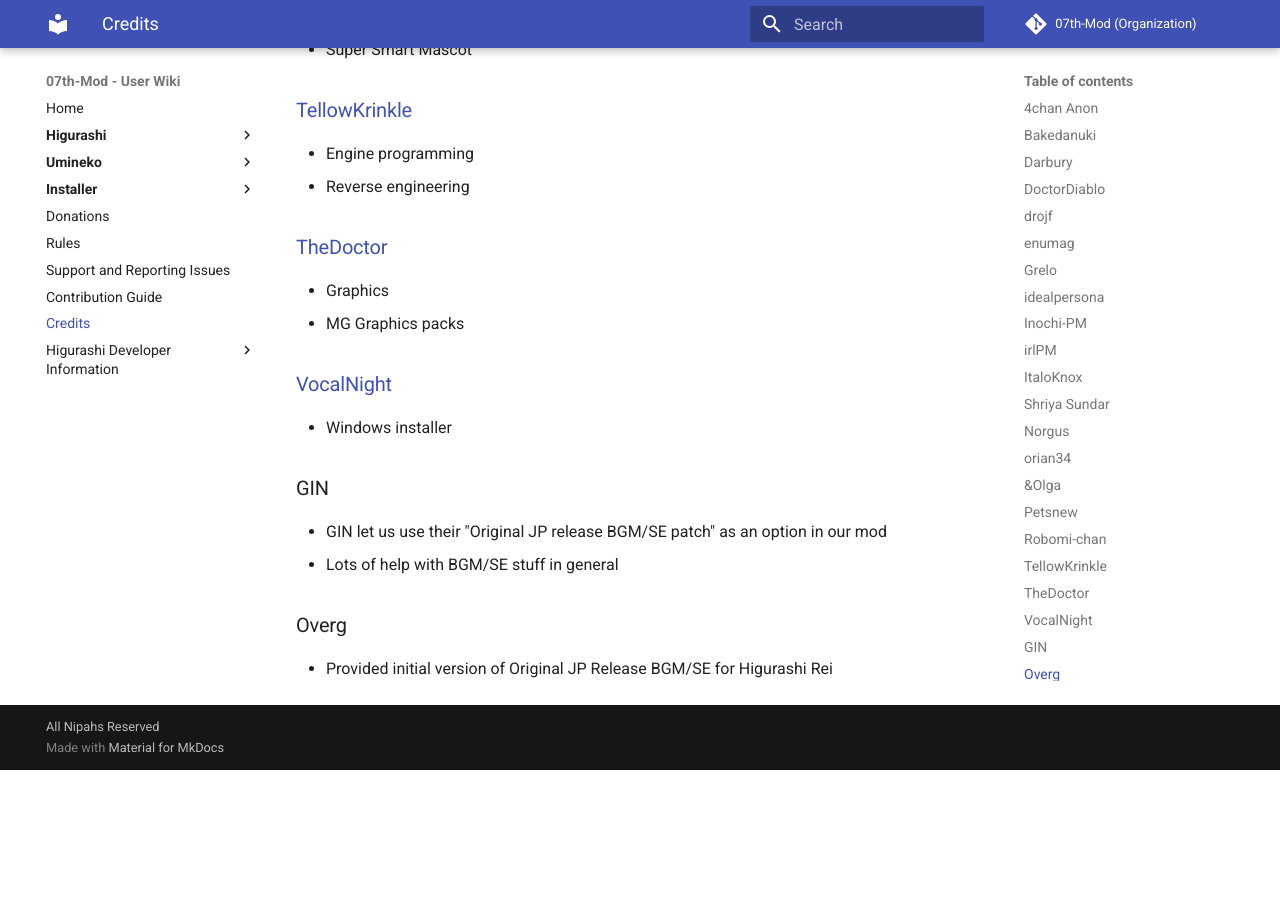
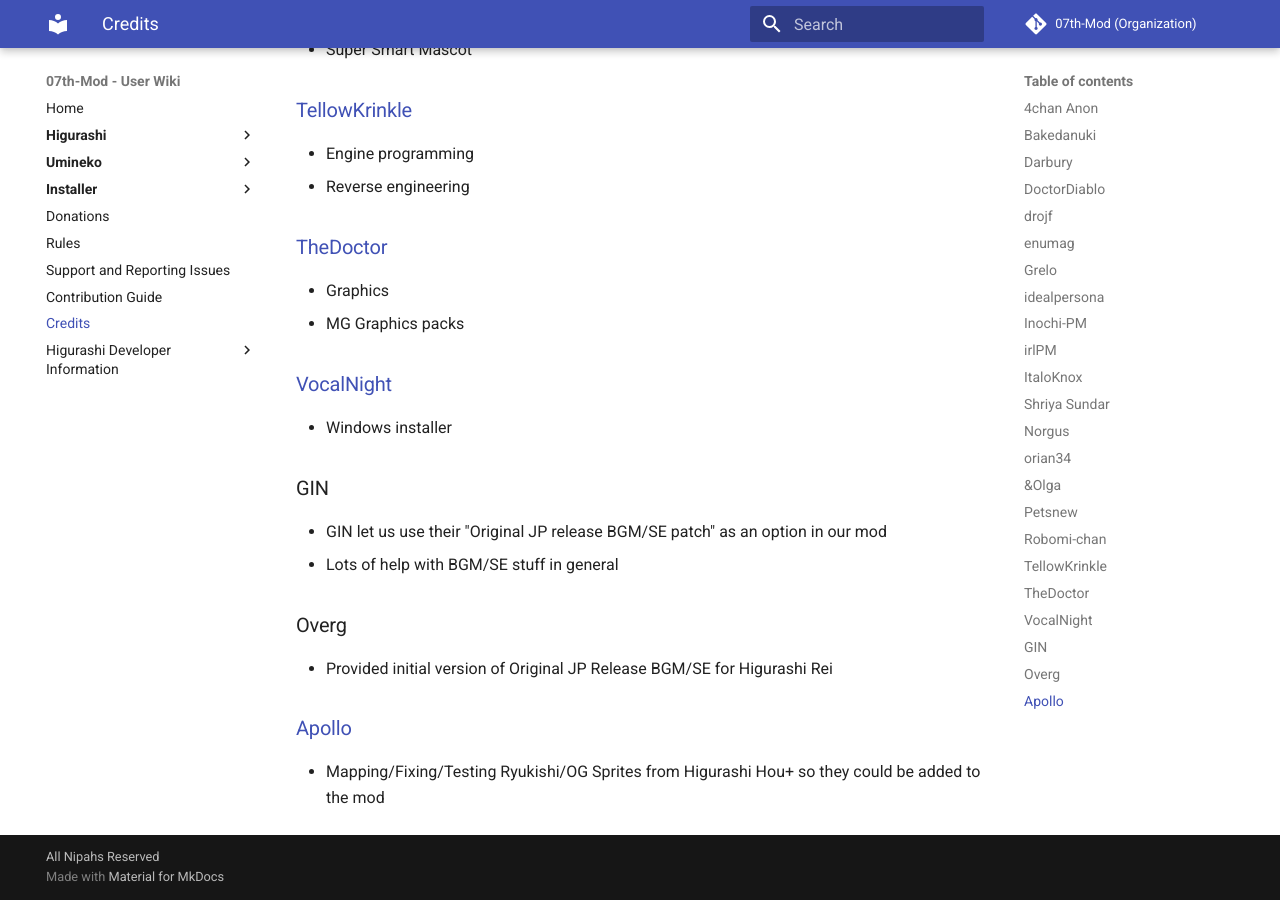
Before and after one commit to 07th-mod/wiki, an MkDocs documentation site: the page built from docs/Credits.md, in a window 1280 px wide and 900 px high, scrolled down 2937 px. Built offline with MkDocs 1.6.1 and Material for MkDocs 9.7.7, drawn with Linux system fonts in a browser that asks for light colours; before the commit the page ends 3707 px from its top, so only the background shows below that.

Commit message:
Add Apollo to Credits for Hou+ Sprite work

```diff
--- a/docs/Credits.md
+++ b/docs/Credits.md
@@ -122,3 +122,7 @@
 ### Overg
 
 * Provided initial version of Original JP Release BGM/SE for Higurashi Rei
+
+### [Apollo](https://github.com/ApolloEM)
+
+* Mapping/Fixing/Testing Ryukishi/OG Sprites from Higurashi Hou+ so they could be added to the mod
```
